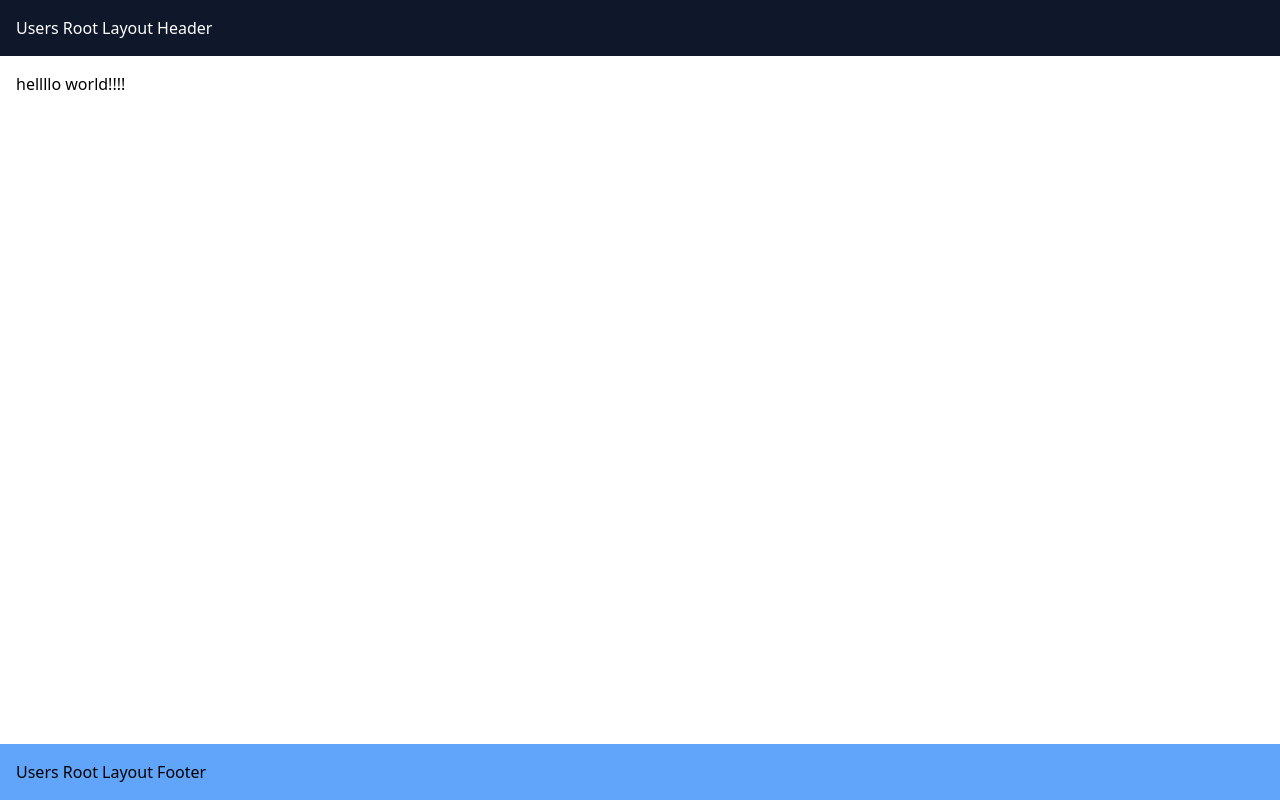
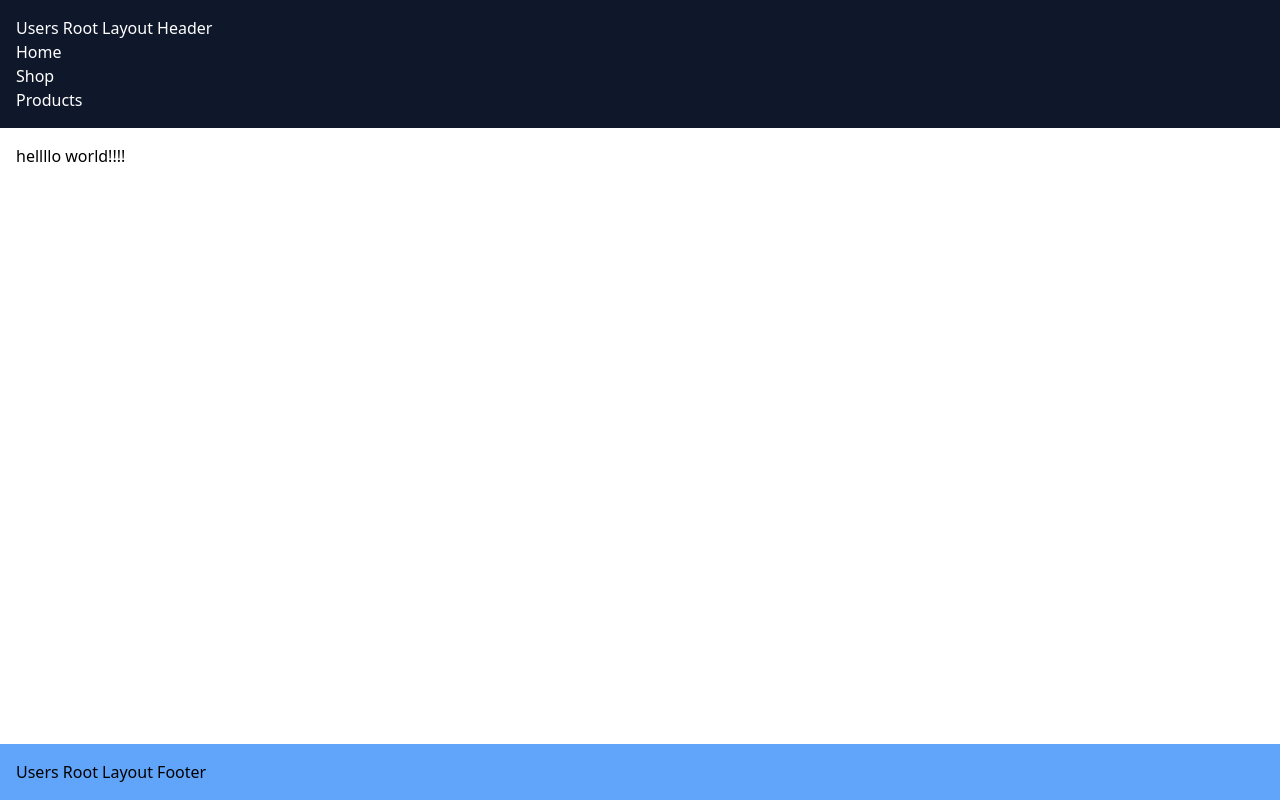
Before and after one commit to Parnia-mohammadi/next_Js_demo, a Next.js app: page / in a window 1280 px wide. Built offline with nearby package versions, Linux system fonts and the light colour scheme.

Commit message:
add  nav links in users header

```diff
--- a/src/app/(users)/layout.js
+++ b/src/app/(users)/layout.js
@@ -1,15 +1,31 @@
+import Link from "next/link";
 import "../global.css";
 export const metadata = {
   title: "users-Next.js",
   description: "Generated by Next.js",
 };
-
+const navLinks = [
+  { id: 1, slug: "/", title: "Home" },
+  { id: 1, slug: "/shop", title: "Shop" },
+  { id: 1, slug: "/products", title: "Products" },
+];
 export default function RootLayout({ children }) {
   return (
     <html lang="en" dir="ltr">
       <body className="flex flex-col h-screen">
         <header className="bg-slate-900 text-white w-full p-4">
           Users Root Layout Header
+          <nav>
+            <ul>
+              {navLinks.map((item) => {
+                return (
+                  <li key={item.id}>
+                    <Link href={item.slug}>{item.title}</Link>
+                  </li>
+                );
+              })}
+            </ul>
+          </nav>
         </header>
         <div className="flex-1 p-4">{children}</div>
         <footer className="bg-blue-400 w-full p-4">
```
